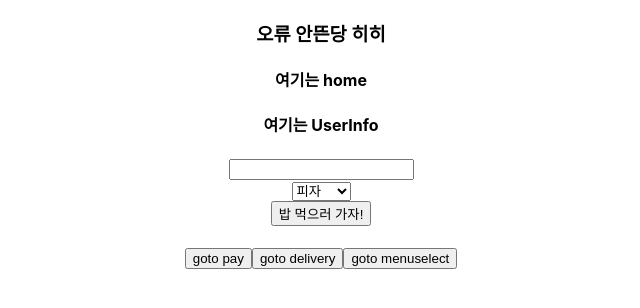
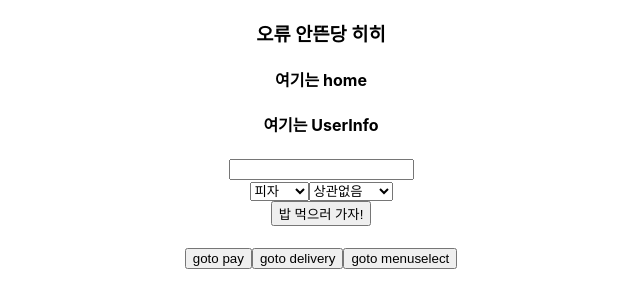
Before and after one commit to 2nd-HUFSummer-Hackathon/SPotato, a React (Create React App) app in the folder domdelivery/: page / in a window 1280 px wide. Shown: the top 308 px of the page, without its empty margins (319-959 px from the left). Built offline with nearby package versions, Linux system fonts and the light colour scheme.

Commit message:
Home setting

```diff
--- a/domdelivery/src/pages/Home.js
+++ b/domdelivery/src/pages/Home.js
@@ -4,10 +4,34 @@ import OurButton from "../component/OurButton";
 import UserInfo from "../component/UserInfo";
 
 const foodOptionList =[
+
   {value:"pizza", name:"피자"},
   {value:"chicken", name:"치킨"},
   {value:"hamburger",name:"햄버거"}
 ]
+
+const pizzaList=[
+  {value:"notCare", name:"상관없음"},
+  {value:"boy", name:"피자보이"},
+  {value:"banolim", name:"반올림피자"},
+  {value:"bs",name:"베이식스"}
+]
+
+
+const chickenList=[
+  {value:"notCare", name:"상관없음"},
+  {value:"crazy", name:"미파닭"},
+  {value:"kyochon", name:"교촌"},
+  {value:"bhc",name:"BHC"}
+]
+
+const hamburgerList=[
+  {value:"notCare", name:"상관없음"},
+  {value:"lotte", name:"롯데리아"},
+  {value:"moms", name:"맘스터치"},
+  {value:"six",name:"666버거"}
+]
+
 
 const ControlMenu = ({value, onChange, optionList}) => {
   return (
@@ -25,9 +49,12 @@ const ControlMenu = ({value, onChange, optionList}) => {
   );
 };
 
+
+
 function Home() {
   const navigate = useNavigate();
-  const [foodType, setFoodType] = useState('pizza')
+  const [foodType, setFoodType] = useState('pizza');
+  const [subType, setSubtype] = useState('notCare')
 
   return (
     <div className="Home">
@@ -40,6 +67,12 @@ function Home() {
           onChange={setFoodType}
           optionList={foodOptionList}
         />
+        <ControlMenu
+          value = {subType}
+          onChange = {setSubtype}
+          optionList={foodType=="pizza"? pizzaList : (foodType=="hamburger"? hamburgerList : chickenList)}
+        />
+
 
       </div>
       <OurButton text={"밥 먹으러 가자!"} onclick={() => navigate("/match")} />
```
